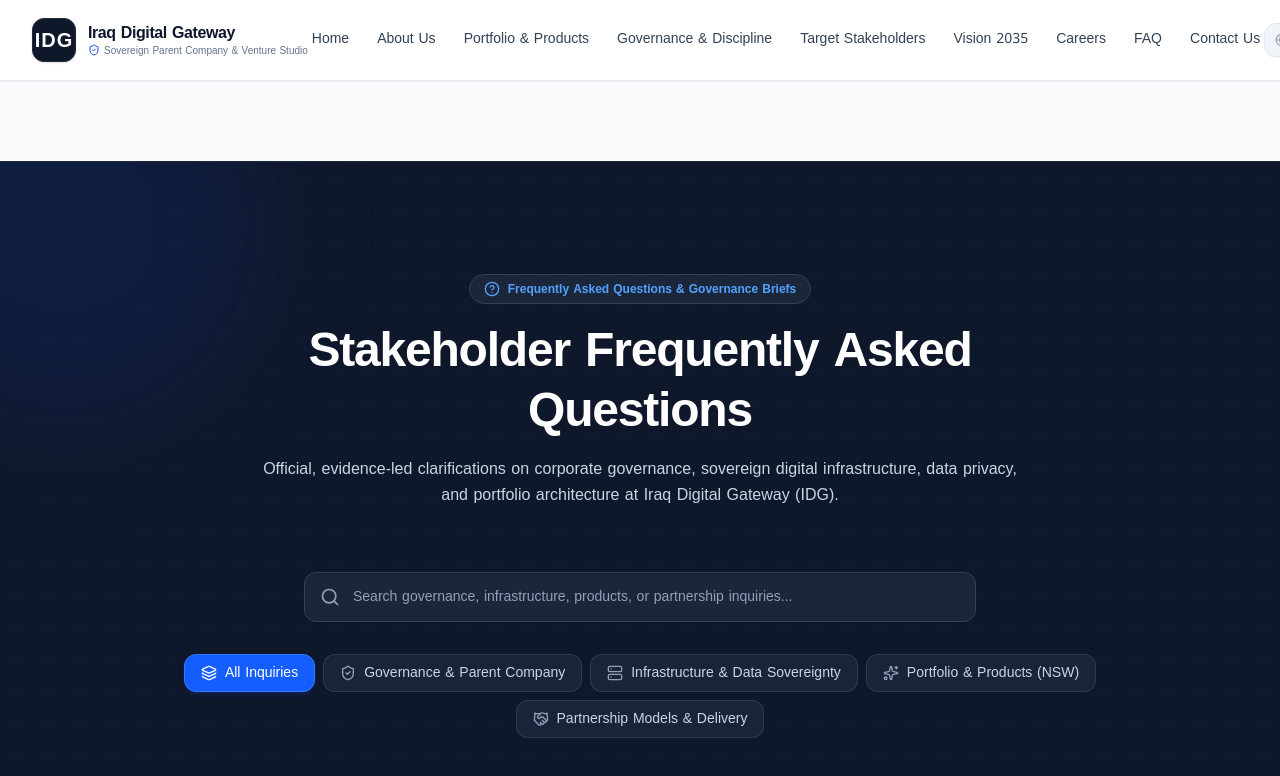
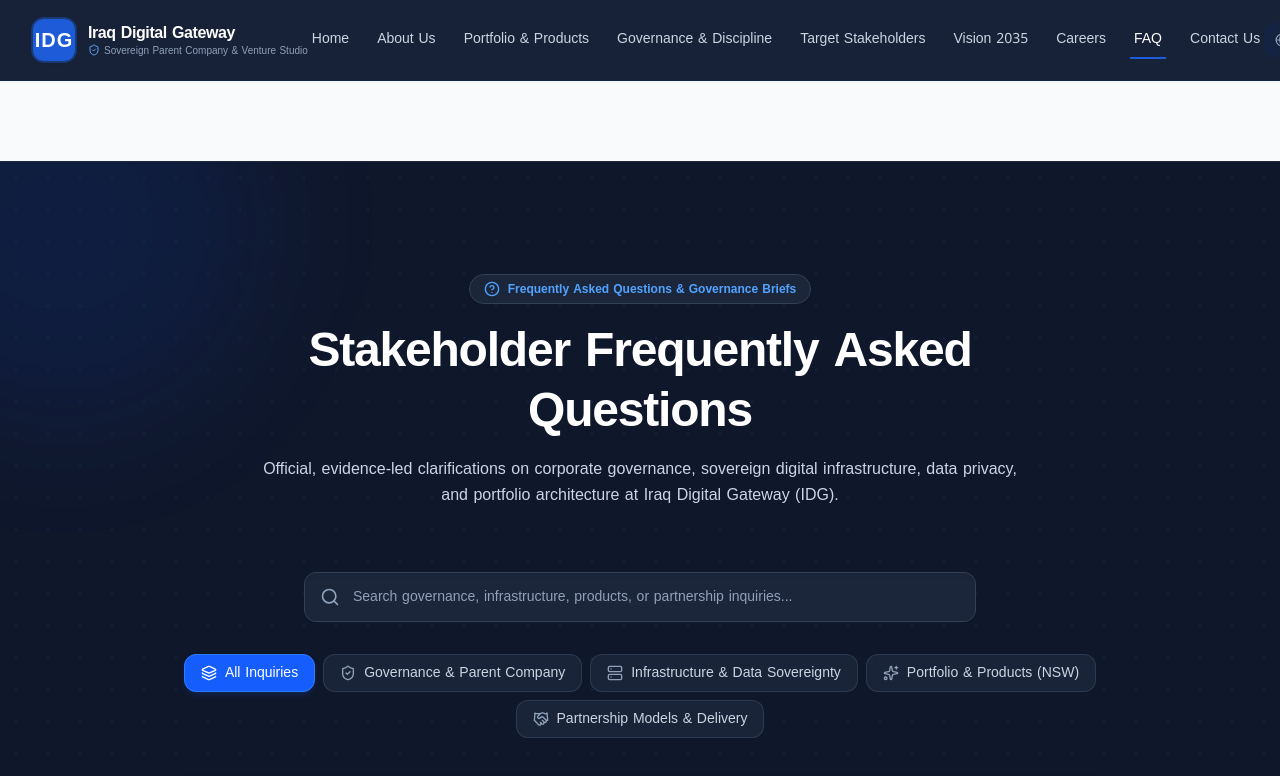
Before and after one commit to addmin-official/website-IDG, a Next.js app: page /en/faq in a window 1280 px wide. Shown: the top 776 px of the page. Built offline with nearby package versions, Linux system fonts and the light colour scheme.

Commit message:
feat(ui): dark navbar, active route states, hero polish, a11y fixes

```diff
--- a/components/Navbar.tsx
+++ b/components/Navbar.tsx
@@ -18,6 +18,11 @@ export default function Navbar({ lang, onLanguageChange, t, onOpenContact }: Nav
   const pathname = usePathname();
   const router = useRouter();
 
+  const isActive = (href: string) => {
+    if (href === `/${lang}`) return pathname === `/${lang}` || pathname === `/${lang}/`;
+    return pathname.startsWith(href);
+  };
+
   const handleLanguageChange = (newLang: Language) => {
     if (onLanguageChange) {
       onLanguageChange(newLang);
@@ -31,22 +36,22 @@ export default function Navbar({ lang, onLanguageChange, t, onOpenContact }: Nav
   };
 
   return (
-    <header className="sticky top-0 z-40 bg-white/95 backdrop-blur-md border-b border-slate-200 shadow-xs" id="corporate-header">
+    <header className="sticky top-0 z-40 bg-[#0B172E]/95 backdrop-blur-md border-b border-[#102447] shadow-xs" id="corporate-header">
       <div className="max-w-7xl mx-auto px-4 sm:px-6 lg:px-8">
         <div className="flex justify-between items-center h-20">
 
           {/* Brand & Sovereign Parent Mark */}
           <div className="flex items-center gap-2 sm:gap-3 min-w-0 shrink-0">
             <Link href={`/${lang}`} className="flex items-center gap-2.5 sm:gap-3 group min-w-0" id="brand-logo-link">
-              <div className="w-9 h-9 md:w-11 md:h-11 rounded-xl bg-slate-900 text-white flex items-center justify-center font-extrabold text-lg md:text-xl tracking-wider shadow-sm group-hover:bg-blue-900 transition-colors border border-slate-800 shrink-0">
+              <div className="w-9 h-9 md:w-11 md:h-11 rounded-xl bg-[#1D5BD8] text-white flex items-center justify-center font-extrabold text-lg md:text-xl tracking-wider shadow-sm group-hover:bg-[#193B73] transition-colors border border-[#193B73] ring-1 ring-[#1D5BD8]/40 shrink-0">
                 IDG
               </div>
               <div className="flex flex-col max-w-[200px] sm:max-w-[240px] md:max-w-none min-w-0">
-                <span className="font-extrabold text-slate-900 text-sm md:text-base leading-tight tracking-tight whitespace-nowrap truncate">
+                <span className="font-extrabold text-white text-sm md:text-base leading-tight tracking-tight whitespace-nowrap truncate">
                   {lang === 'ku' ? 'دەروازەی دیجیتاڵیی عێراق' : lang === 'ar' ? 'بوابة العراق الرقمية' : 'Iraq Digital Gateway'}
                 </span>
-                <span className="hidden sm:flex items-center gap-1 text-[10px] font-medium text-slate-500 whitespace-nowrap truncate">
-                  <ShieldCheck className="w-3 h-3 text-blue-700 inline shrink-0" />
+                <span className="hidden sm:flex items-center gap-1 text-[10px] font-medium text-slate-400 whitespace-nowrap truncate">
+                  <ShieldCheck className="w-3 h-3 text-[#60A5FA] inline shrink-0" />
                   <span className="truncate">{t.parentBadge}</span>
                 </span>
               </div>
@@ -54,32 +59,113 @@ export default function Navbar({ lang, onLanguageChange, t, onOpenContact }: Nav
           </div>
 
           {/* Desktop Navigation Links */}
-          <nav className="hidden lg:flex items-center gap-3 xl:gap-5 text-[13px] xl:text-sm font-medium text-slate-700 shrink-0" id="desktop-nav-menu">
-            <Link href={`/${lang}`} className="hover:text-blue-700 transition-colors py-2 px-1 border-b-2 border-transparent hover:border-blue-600 whitespace-nowrap" id="nav-link-home">
+          <nav className="hidden lg:flex items-center gap-3 xl:gap-5 text-[13px] xl:text-sm font-medium text-slate-300 shrink-0" id="desktop-nav-menu">
+            <Link
+              href={`/${lang}`}
+              aria-current={isActive(`/${lang}`) ? 'page' : undefined}
+              className={`transition-colors py-2 px-1 border-b-2 whitespace-nowrap ${
+                isActive(`/${lang}`)
+                  ? 'text-white border-[#1D5BD8]'
+                  : 'text-slate-300 border-transparent hover:text-white hover:border-[#1D5BD8]'
+              }`}
+              id="nav-link-home"
+            >
               {t.nav.home}
             </Link>
-            <Link href={`/${lang}/about`} className="hover:text-blue-700 transition-colors py-2 px-1 border-b-2 border-transparent hover:border-blue-600 whitespace-nowrap" id="nav-link-about">
+            <Link
+              href={`/${lang}/about`}
+              aria-current={isActive(`/${lang}/about`) ? 'page' : undefined}
+              className={`transition-colors py-2 px-1 border-b-2 whitespace-nowrap ${
+                isActive(`/${lang}/about`)
+                  ? 'text-white border-[#1D5BD8]'
+                  : 'text-slate-300 border-transparent hover:text-white hover:border-[#1D5BD8]'
+              }`}
+              id="nav-link-about"
+            >
               {t.nav.about}
             </Link>
-            <Link href={`/${lang}/portfolio`} className="hover:text-blue-700 transition-colors py-2 px-1 border-b-2 border-transparent hover:border-blue-600 whitespace-nowrap" id="nav-link-portfolio">
+            <Link
+              href={`/${lang}/portfolio`}
+              aria-current={isActive(`/${lang}/portfolio`) ? 'page' : undefined}
+              className={`transition-colors py-2 px-1 border-b-2 whitespace-nowrap ${
+                isActive(`/${lang}/portfolio`)
+                  ? 'text-white border-[#1D5BD8]'
+                  : 'text-slate-300 border-transparent hover:text-white hover:border-[#1D5BD8]'
+              }`}
+              id="nav-link-portfolio"
+            >
               {t.nav.portfolio}
             </Link>
-            <Link href={`/${lang}/governance`} className="hover:text-blue-700 transition-colors py-2 px-1 border-b-2 border-transparent hover:border-blue-600 whitespace-nowrap" id="nav-link-governance">
+            <Link
+              href={`/${lang}/governance`}
+              aria-current={isActive(`/${lang}/governance`) ? 'page' : undefined}
+              className={`transition-colors py-2 px-1 border-b-2 whitespace-nowrap ${
+                isActive(`/${lang}/governance`)
+                  ? 'text-white border-[#1D5BD8]'
+                  : 'text-slate-300 border-transparent hover:text-white hover:border-[#1D5BD8]'
+              }`}
+              id="nav-link-governance"
+            >
               {t.nav.governance}
             </Link>
-            <Link href={`/${lang}/stakeholders`} className="hover:text-blue-700 transition-colors py-2 px-1 border-b-2 border-transparent hover:border-blue-600 whitespace-nowrap" id="nav-link-stakeholders">
+            <Link
+              href={`/${lang}/stakeholders`}
+              aria-current={isActive(`/${lang}/stakeholders`) ? 'page' : undefined}
+              className={`transition-colors py-2 px-1 border-b-2 whitespace-nowrap ${
+                isActive(`/${lang}/stakeholders`)
+                  ? 'text-white border-[#1D5BD8]'
+                  : 'text-slate-300 border-transparent hover:text-white hover:border-[#1D5BD8]'
+              }`}
+              id="nav-link-stakeholders"
+            >
               {t.nav.stakeholders}
             </Link>
-            <Link href={`/${lang}/vision`} className="hover:text-blue-700 transition-colors py-2 px-1 border-b-2 border-transparent hover:border-blue-600 whitespace-nowrap" id="nav-link-vision">
+            <Link
+              href={`/${lang}/vision`}
+              aria-current={isActive(`/${lang}/vision`) ? 'page' : undefined}
+              className={`transition-colors py-2 px-1 border-b-2 whitespace-nowrap ${
+                isActive(`/${lang}/vision`)
+                  ? 'text-white border-[#1D5BD8]'
+                  : 'text-slate-300 border-transparent hover:text-white hover:border-[#1D5BD8]'
+              }`}
+              id="nav-link-vision"
+            >
               {t.nav.vision}
             </Link>
-            <Link href={`/${lang}/careers`} className="hover:text-blue-700 transition-colors py-2 px-1 border-b-2 border-transparent hover:border-blue-600 whitespace-nowrap" id="nav-link-careers">
+            <Link
+              href={`/${lang}/careers`}
+              aria-current={isActive(`/${lang}/careers`) ? 'page' : undefined}
+              className={`transition-colors py-2 px-1 border-b-2 whitespace-nowrap ${
+                isActive(`/${lang}/careers`)
+                  ? 'text-white border-[#1D5BD8]'
+                  : 'text-slate-300 border-transparent hover:text-white hover:border-[#1D5BD8]'
+              }`}
+              id="nav-link-careers"
+            >
               {t.nav.careers}
             </Link>
-            <Link href={`/${lang}/faq`} className="hover:text-blue-700 transition-colors py-2 px-1 border-b-2 border-transparent hover:border-blue-600 whitespace-nowrap" id="nav-link-faq">
+            <Link
+              href={`/${lang}/faq`}
+              aria-current={isActive(`/${lang}/faq`) ? 'page' : undefined}
+              className={`transition-colors py-2 px-1 border-b-2 whitespace-nowrap ${
+                isActive(`/${lang}/faq`)
+                  ? 'text-white border-[#1D5BD8]'
+                  : 'text-slate-300 border-transparent hover:text-white hover:border-[#1D5BD8]'
+              }`}
+              id="nav-link-faq"
+            >
               {t.nav.faq}
             </Link>
-            <Link href={`/${lang}/contact`} className="hover:text-blue-700 transition-colors py-2 px-1 border-b-2 border-transparent hover:border-blue-600 whitespace-nowrap" id="nav-link-contact-scroll">
+            <Link
+              href={`/${lang}/contact`}
+              aria-current={isActive(`/${lang}/contact`) ? 'page' : undefined}
+              className={`transition-colors py-2 px-1 border-b-2 whitespace-nowrap ${
+                isActive(`/${lang}/contact`)
+                  ? 'text-white border-[#1D5BD8]'
+                  : 'text-slate-300 border-transparent hover:text-white hover:border-[#1D5BD8]'
+              }`}
+              id="nav-link-contact-scroll"
+            >
               {t.nav.contact}
             </Link>
           </nav>
@@ -88,7 +174,7 @@ export default function Navbar({ lang, onLanguageChange, t, onOpenContact }: Nav
           <div className="flex items-center gap-2 sm:gap-3 shrink-0">
 
             {/* Language Selector (Kurdish default, Arabic & English available) */}
-            <div className="flex items-center bg-slate-100 rounded-xl p-1 border border-slate-200 shadow-2xs" id="language-switcher-group">
+            <div className="flex items-center bg-[#102447]/60 rounded-xl p-1 border border-[#102447] shadow-2xs" id="language-switcher-group">
               <span className="text-slate-400 px-1.5 hidden sm:inline" title="زمان / اللغة / Language">
                 <Globe className="w-3.5 h-3.5" />
               </span>
@@ -96,8 +182,8 @@ export default function Navbar({ lang, onLanguageChange, t, onOpenContact }: Nav
                 onClick={() => handleLanguageChange('ku')}
                 className={`px-3 py-1 text-xs font-bold rounded-lg transition-all ${
                   lang === 'ku'
-                    ? 'bg-slate-900 text-white shadow-xs'
-                    : 'text-slate-600 hover:text-slate-900'
+                    ? 'bg-[#1D5BD8] text-white shadow-xs'
+                    : 'text-slate-300 hover:text-white'
                 }`}
                 title="کوردی (سۆرانی) - زمانی سەرەکی"
                 id="btn-lang-ku"
@@ -108,8 +194,8 @@ export default function Navbar({ lang, onLanguageChange, t, onOpenContact }: Nav
                 onClick={() => handleLanguageChange('ar')}
                 className={`px-3 py-1 text-xs font-bold rounded-lg transition-all ${
                   lang === 'ar'
-                    ? 'bg-slate-900 text-white shadow-xs'
-                    : 'text-slate-600 hover:text-slate-900'
+                    ? 'bg-[#1D5BD8] text-white shadow-xs'
+                    : 'text-slate-300 hover:text-white'
                 }`}
                 title="العربية - لغة ثانوية"
                 id="btn-lang-ar"
@@ -120,8 +206,8 @@ export default function Navbar({ lang, onLanguageChange, t, onOpenContact }: Nav
                 onClick={() => handleLanguageChange('en')}
                 className={`px-3 py-1 text-xs font-bold rounded-lg transition-all ${
                   lang === 'en'
-                    ? 'bg-slate-900 text-white shadow-xs'
-                    : 'text-slate-600 hover:text-slate-900'
+                    ? 'bg-[#1D5BD8] text-white shadow-xs'
+                    : 'text-slate-300 hover:text-white'
                 }`}
                 title="English - Secondary Option"
                 id="btn-lang-en"
@@ -133,7 +219,7 @@ export default function Navbar({ lang, onLanguageChange, t, onOpenContact }: Nav
             {/* Official Contact CTA */}
             <button
               onClick={onOpenContact}
-              className="hidden sm:inline-flex items-center gap-2 bg-blue-700 hover:bg-blue-800 text-white font-semibold text-xs sm:text-sm py-2 px-4 rounded-xl transition-colors shadow-xs"
+              className="hidden sm:inline-flex items-center gap-2 bg-[#1D5BD8] hover:bg-[#193B73] text-white font-semibold text-xs sm:text-sm py-2 px-4 rounded-xl transition-colors shadow-xs border border-[#1D5BD8]/40"
               id="btn-header-contact"
             >
               <Mail className="w-4 h-4" />
@@ -143,8 +229,10 @@ export default function Navbar({ lang, onLanguageChange, t, onOpenContact }: Nav
             {/* Mobile Hamburger */}
             <button
               onClick={() => setMobileMenuOpen(!mobileMenuOpen)}
-              className="lg:hidden p-2 rounded-xl text-slate-700 hover:bg-slate-100 transition-colors"
+              className="lg:hidden p-2 rounded-xl text-slate-200 hover:bg-[#102447] transition-colors"
               aria-label="Toggle Navigation"
+              aria-expanded={mobileMenuOpen}
+              aria-controls="mobile-nav-panel"
               id="btn-mobile-menu-toggle"
             >
               {mobileMenuOpen ? <X className="w-6 h-6" /> : <Menu className="w-6 h-6" />}
@@ -155,18 +243,18 @@ export default function Navbar({ lang, onLanguageChange, t, onOpenContact }: Nav
 
       {/* Mobile Drawer */}
       {mobileMenuOpen && (
-        <div className="lg:hidden bg-white border-b border-slate-200 px-4 pt-3 pb-6 space-y-4" id="mobile-nav-panel">
+        <div className="lg:hidden bg-[#0B172E] border-b border-[#102447] px-4 pt-3 pb-6 space-y-4" id="mobile-nav-panel">
           {/* Mobile Language Switcher */}
-          <div className="flex items-center justify-between pb-3 border-b border-slate-100">
-            <span className="text-xs font-bold text-slate-500 flex items-center gap-1.5">
-              <Globe className="w-3.5 h-3.5 text-blue-700" />
+          <div className="flex items-center justify-between pb-3 border-b border-[#102447]">
+            <span className="text-xs font-bold text-slate-400 flex items-center gap-1.5">
+              <Globe className="w-3.5 h-3.5 text-[#60A5FA]" />
               <span>{lang === 'ku' ? 'زمان' : lang === 'ar' ? 'اللغة' : 'Language'}</span>
             </span>
-            <div className="flex items-center bg-slate-100 rounded-lg p-1 border border-slate-200">
+            <div className="flex items-center bg-[#102447]/60 rounded-lg p-1 border border-[#102447]">
               <button
                 onClick={() => handleLanguageChange('ku')}
                 className={`px-3 py-1 text-xs font-bold rounded-md ${
-                  lang === 'ku' ? 'bg-slate-900 text-white' : 'text-slate-600'
+                  lang === 'ku' ? 'bg-[#1D5BD8] text-white' : 'text-slate-300'
                 }`}
               >
                 کوردی
@@ -174,7 +262,7 @@ export default function Navbar({ lang, onLanguageChange, t, onOpenContact }: Nav
               <button
                 onClick={() => handleLanguageChange('ar')}
                 className={`px-3 py-1 text-xs font-bold rounded-md ${
-                  lang === 'ar' ? 'bg-slate-900 text-white' : 'text-slate-600'
+                  lang === 'ar' ? 'bg-[#1D5BD8] text-white' : 'text-slate-300'
                 }`}
               >
                 العربية
@@ -182,7 +270,7 @@ export default function Navbar({ lang, onLanguageChange, t, onOpenContact }: Nav
               <button
                 onClick={() => handleLanguageChange('en')}
                 className={`px-3 py-1 text-xs font-bold rounded-md ${
-                  lang === 'en' ? 'bg-slate-900 text-white' : 'text-slate-600'
+                  lang === 'en' ? 'bg-[#1D5BD8] text-white' : 'text-slate-300'
                 }`}
               >
                 EN
@@ -190,11 +278,11 @@ export default function Navbar({ lang, onLanguageChange, t, onOpenContact }: Nav
             </div>
           </div>
 
-          <nav className="flex flex-col space-y-1 text-sm font-medium text-slate-700">
+          <nav className="flex flex-col space-y-1 text-sm font-medium text-slate-200">
             <Link
               href={`/${lang}`}
               onClick={() => setMobileMenuOpen(false)}
-              className="px-3 py-2.5 rounded-lg hover:bg-slate-50 transition"
+              className="px-3 py-2.5 rounded-lg hover:bg-[#102447] transition"
               id="mobile-link-home"
             >
               {t.nav.home}
@@ -202,7 +290,7 @@ export default function Navbar({ lang, onLanguageChange, t, onOpenContact }: Nav
             <Link
               href={`/${lang}/about`}
               onClick={() => setMobileMenuOpen(false)}
-              className="px-3 py-2.5 rounded-lg hover:bg-slate-50 transition"
+              className="px-3 py-2.5 rounded-lg hover:bg-[#102447] transition"
               id="mobile-link-about"
             >
               {t.nav.about}
@@ -210,7 +298,7 @@ export default function Navbar({ lang, onLanguageChange, t, onOpenContact }: Nav
             <Link
               href={`/${lang}/portfolio`}
               onClick={() => setMobileMenuOpen(false)}
-              className="px-3 py-2.5 rounded-lg hover:bg-slate-50 transition"
+              className="px-3 py-2.5 rounded-lg hover:bg-[#102447] transition"
               id="mobile-link-portfolio"
             >
               {t.nav.portfolio}
@@ -218,7 +306,7 @@ export default function Navbar({ lang, onLanguageChange, t, onOpenContact }: Nav
             <Link
               href={`/${lang}/governance`}
               onClick={() => setMobileMenuOpen(false)}
-              className="px-3 py-2.5 rounded-lg hover:bg-slate-50 transition"
+              className="px-3 py-2.5 rounded-lg hover:bg-[#102447] transition"
               id="mobile-link-governance"
             >
               {t.nav.governance}
@@ -226,7 +314,7 @@ export default function Navbar({ lang, onLanguageChange, t, onOpenContact }: Nav
             <Link
               href={`/${lang}/stakeholders`}
               onClick={() => setMobileMenuOpen(false)}
-              className="px-3 py-2.5 rounded-lg hover:bg-slate-50 transition"
+              className="px-3 py-2.5 rounded-lg hover:bg-[#102447] transition"
               id="mobile-link-stakeholders"
             >
               {t.nav.stakeholders}
@@ -234,7 +322,7 @@ export default function Navbar({ lang, onLanguageChange, t, onOpenContact }: Nav
             <Link
               href={`/${lang}/vision`}
               onClick={() => setMobileMenuOpen(false)}
-              className="px-3 py-2.5 rounded-lg hover:bg-slate-50 transition"
+              className="px-3 py-2.5 rounded-lg hover:bg-[#102447] transition"
               id="mobile-link-vision"
             >
               {t.nav.vision}
@@ -242,7 +330,7 @@ export default function Navbar({ lang, onLanguageChange, t, onOpenContact }: Nav
             <Link
               href={`/${lang}/careers`}
               onClick={() => setMobileMenuOpen(false)}
-              className="px-3 py-2.5 rounded-lg hover:bg-slate-50 transition"
+              className="px-3 py-2.5 rounded-lg hover:bg-[#102447] transition"
               id="mobile-link-careers"
             >
               {t.nav.careers}
@@ -250,7 +338,7 @@ export default function Navbar({ lang, onLanguageChange, t, onOpenContact }: Nav
             <Link
               href={`/${lang}/faq`}
               onClick={() => setMobileMenuOpen(false)}
-              className="px-3 py-2.5 rounded-lg hover:bg-slate-50 transition font-medium text-blue-700"
+              className="px-3 py-2.5 rounded-lg hover:bg-[#102447] transition"
               id="mobile-link-faq"
             >
               {t.nav.faq}
@@ -258,20 +346,20 @@ export default function Navbar({ lang, onLanguageChange, t, onOpenContact }: Nav
             <Link
               href={`/${lang}/contact`}
               onClick={() => setMobileMenuOpen(false)}
-              className="px-3 py-2.5 rounded-lg hover:bg-slate-50 transition"
+              className="px-3 py-2.5 rounded-lg hover:bg-[#102447] transition"
               id="mobile-link-contact-scroll"
             >
               {t.nav.contact}
             </Link>
           </nav>
 
-          <div className="pt-2 border-t border-slate-100">
+          <div className="pt-2 border-t border-[#102447]">
             <button
               onClick={() => {
                 setMobileMenuOpen(false);
                 onOpenContact();
               }}
-              className="w-full flex items-center justify-center gap-2 bg-blue-700 text-white py-3 px-4 rounded-xl font-semibold text-sm shadow-sm"
+              className="w-full flex items-center justify-center gap-2 bg-[#1D5BD8] hover:bg-[#193B73] text-white py-3 px-4 rounded-xl font-semibold text-sm shadow-sm border border-[#1D5BD8]/40"
               id="mobile-btn-contact"
             >
               <Mail className="w-4 h-4" />
```
Also changed, not shown: components/Hero.tsx (+35 -20 lines).
